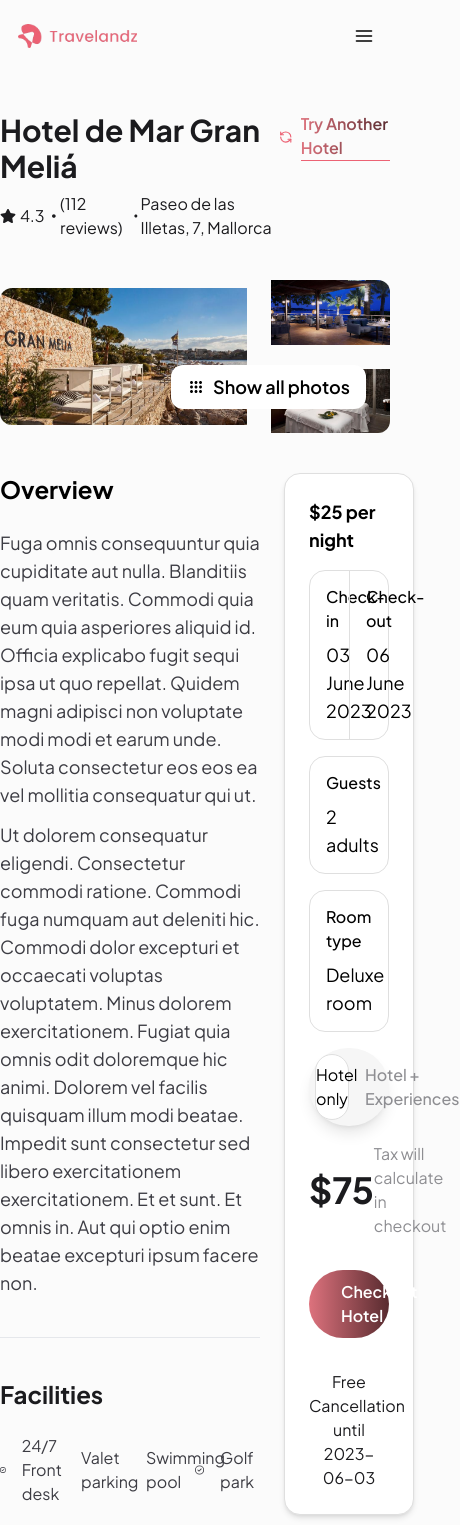
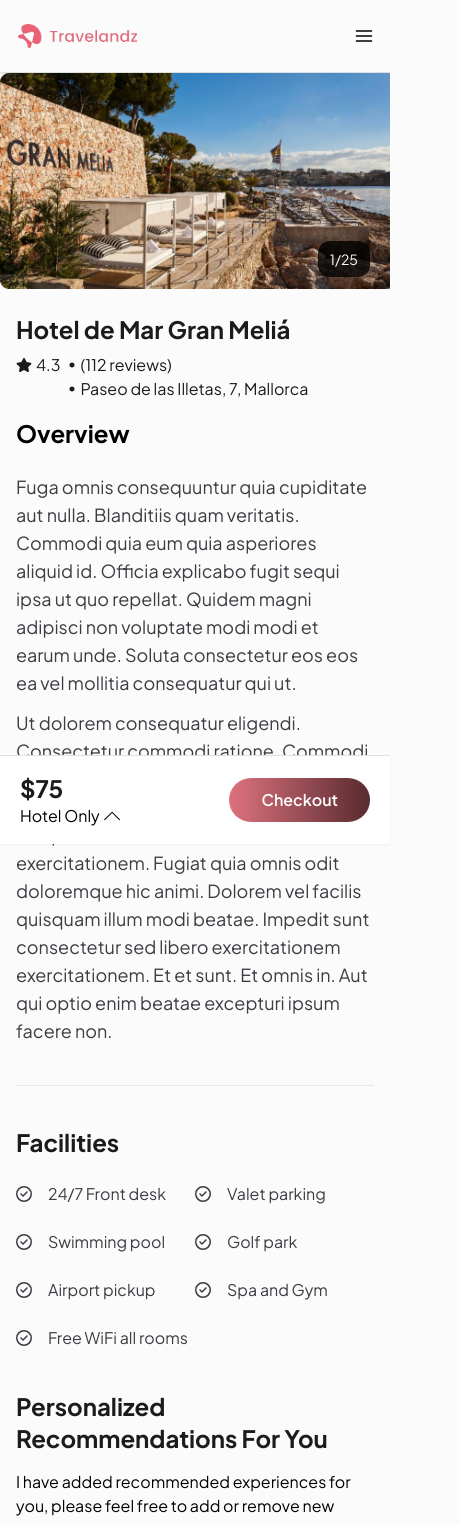
Before and after one commit to rakibulhasanbu/travelandz, a Next.js app: page /famous-destinations in a window 390 px wide. Shown: the top 1525 px of the page, 460 px wide, since content can reach past the window. Built offline with nearby package versions, Linux system fonts and the light colour scheme.

Commit message:
mobile responsive done

```diff
--- /dev/null
+++ b/app/components/famous-destinations/CheckoutSection.tsx
@@ -0,0 +1,59 @@
+'use client'
+
+import { FiPlus } from "react-icons/fi";
+import { SlArrowDown } from "react-icons/sl";
+
+interface TCheckout {
+    open?: boolean,
+    setOpen?: any
+}
+
+export default function CheckoutSection({ open, setOpen }: TCheckout) {
+    return (
+        <div className={`${open ? "fixed lg:hidden bottom-0 left-0 right-0 z-50" : "hidden"} lg:block w-full lg:w-4/12 h-fit rounded-2xl space-y-4 bg-white border border-borderColor shadow-md p-6`}>
+            <div className='flex items-center justify-between'>
+                <h3 className="text-lg font-bold">$25 per night</h3>
+                <SlArrowDown onClick={() => setOpen((prev: any) => !prev)} className="lg:hidden" />
+            </div>
+            <div className='rounded-2xl flex border border-borderColor'>
+                <div className='w-1/2 px-4 py-3.5 space-y-2'>
+                    <h4 className="font-medium">Check-in</h4>
+                    <p className="text-lg">03 June 2023</p>
+                </div>
+                <div className='w-1/2 px-4 py-3.5 space-y-2 border-l border-l-borderColor p-6'>
+                    <h4 className="font-medium">Check-out</h4>
+                    <p className="text-lg">06 June 2023</p>
+                </div>
+            </div>
+            <div className='rounded-2xl px-4 py-3.5 flex items-center justify-between border border-borderColor'>
+                <div className='space-y-2'>
+                    <h4 className="font-medium">Guests</h4>
+                    <p className="text-lg">2 adults</p>
+                </div>
+                <SlArrowDown className="text-2xl text-textDark" />
+            </div>
+            <div className='rounded-2xl px-4 py-3.5 flex items-center justify-between border border-borderColor'>
+                <div className='space-y-2'>
+                    <h4 className="font-medium">Room type</h4>
+                    <p className="text-lg">Deluxe room</p>
+                </div>
+                <FiPlus className="text-2xl text-textDark" />
+            </div>
+            <div className='my-4 flex items-center gap-4 p-1.5 shadow-lg bg-[#F6F6F6] rounded-full'>
+                <div className='w-1/2 border border-borderColor bg-white py-2 text-center rounded-full'>
+                    Hotel only
+                </div>
+                <p className="font-medium text-[#8E8E92]">Hotel + Experiences</p>
+            </div>
+
+            <div className='flex items-center justify-between'>
+                <h4 className="text-textDark text-4xl font-bold">$75</h4>
+                <p className="text-[#8E8E92]">Tax will calculate in checkout</p>
+            </div>
+            <div className='py-4'>
+                <button className="button w-full" >Checkout Hotel</button>
+            </div>
+            <h4 className="text-textDark text-center">Free Cancellation until 2023-06-03</h4>
+        </div>
+    );
+};
--- a/app/components/famous-destinations/CollapseSection.tsx
+++ b/app/components/famous-destinations/CollapseSection.tsx
@@ -37,7 +37,7 @@
                             <button className="text-[#4E4E4E] text-center px-3 py-1 rounded-full bg-[#F4F4F4]">Afternoon</button>
                             <button className="text-[#4E4E4E] text-center px-3 py-1 rounded-full bg-[#F4F4F4]">Dining</button>
                         </div>
-                        <div className='flex items-center gap-2 cursor-pointer'>
+                        <div className='hidden lg:flex items-center gap-2 cursor-pointer'>
                             <FaCirclePlus className="text-primary" />
                             <h3 className="text-lg font-semibold text-primary border-b border-b-primary">Add activity</h3>
                         </div>
@@ -45,6 +45,10 @@
                     <div className='py-4'>
                         <EventCard />
                     </div>
+                    <div className='lg:hidden flex items-center justify-center gap-2 cursor-pointer'>
+                        <FaCirclePlus className="text-primary" />
+                        <h3 className="text-lg font-semibold text-primary border-b border-b-primary">Add activity</h3>
+                    </div>
                 </div>
             }
         </div>
--- a/app/components/famous-destinations/FamousGallery.tsx
+++ b/app/components/famous-destinations/FamousGallery.tsx
@@ -9,32 +9,39 @@
 
 export default function FamousGallery() {
     return (
-        <div className='py-10'>
+        <div className='lg:py-10 flex flex-col-reverse lg:flex-col '>
             {/* this is header part  */}
-            <div className='flex items-start justify-between text-textDark'>
+            <div className='pt-6 lg:pt-0 flex items-start justify-between text-textDark'>
                 <div className=''>
-                    <h2 className="text-3xl font-bold pb-2">Hotel de Mar Gran Meliá</h2>
-                    <p className="flex items-center gap-1">
+                    <h2 className="text-2xl lg:text-3xl font-bold pb-2">Hotel de Mar Gran Meliá</h2>
+                    <p className="flex items-start lg:items-center gap-1">
                         <span className="flex items-center gap-1"><FaStar /> 4.3</span>
-                        <span className="flex items-center"><RxDotFilled /> (112 reviews)</span>
-                        <span className="flex items-center"><RxDotFilled /> Paseo de las Illetas, 7, Mallorca</span>
+                        <div className='flex flex-col lg:flex-row'>
+                            <span className="flex items-center"><RxDotFilled /> (112 reviews)</span>
+                            <span className="flex items-center"><RxDotFilled /> Paseo de las Illetas, 7, Mallorca</span>
+                        </div>
                     </p>
                 </div>
-                <div className='text-primary cursor-pointer flex items-center gap-2'>
+                <div className='text-primary cursor-pointer hidden lg:flex items-center gap-2'>
                     <LuRefreshCcw className="text-xl" /> <span className="border-b border-b-primary text-gradient">Try Another Hotel</span>
                 </div>
             </div>
             {/* this is image section part  */}
-            <div className='pt-10 flex items-center gap-6 relative'>
-                <div className=''>
-                    <Image placeholder="blur" src={hotelImage1} width={850} height={420} alt="hotel image" className="rounded-l-xl" />
+            <div className='lg:pt-10 flex items-center lg:gap-6 relative'>
+                <div className='-mx-4 lg:-mx-0'>
+                    <Image placeholder="blur" src={hotelImage1} width={850} height={420} alt="hotel image" className="lg:rounded-l-xl" />
                 </div>
-                <div className='flex flex-col gap-6'>
+                <div className='hidden lg:flex flex-col gap-6'>
                     <Image placeholder="blur" src={hotelImage2} width={412} height={223} alt="hotel image" className="rounded-tr-xl" />
                     <Image placeholder="blur" src={hotelImage3} width={412} height={223} alt="hotel image" className="rounded-br-xl" />
                 </div>
-                <div className='absolute right-6 bottom-6 flex items-center gap-2 rounded-xl bg-white px-4 py-2 font-semibold text-lg cursor-pointer z-10'>
-                    <CgMenuGridO /> <span>Show all photos</span>
+                <div className='absolute right-1 lg:right-6 bottom-3 lg:bottom-6 rounded-xl z-10'>
+                    <div className='hidden lg:flex items-center gap-2 bg-white  px-4 py-2  font-semibold text-lg cursor-pointer'>
+                        <CgMenuGridO /> <span>Show all photos</span>
+                    </div>
+                    <div className='rounded-xl px-3 py-2 bg-black/80 text-white text-sm'>
+                        1/25
+                    </div>
                 </div>
             </div>
         </div>
--- /dev/null
+++ b/app/components/famous-destinations/MobileCheckout.tsx
@@ -0,0 +1,28 @@
+'use client'
+
+import { useState } from "react";
+import { SlArrowDown, SlArrowUp } from "react-icons/sl";
+import CheckoutSection from "./CheckoutSection";
+
+export default function MobileCheckout() {
+    const [open, setOpen] = useState(false);
+    return (
+        <>
+            <div onClick={() => setOpen(prev => !prev)} className='lg:hidden fixed border-t border-t-borderColor shadow-sm bottom-0 left-0 right-0 flex items-center justify-between bg-white px-5 py-4 w-full'>
+                <div className=''>
+                    <h2 className="text-2xl font-bold text-textDark">$75</h2>
+                    <div className='flex items-center gap-1'>
+                        <p>Hotel Only</p>
+                        <SlArrowUp />
+                    </div>
+                </div>
+                <button className="button" >Checkout</button>
+            </div>
+            {
+                open && <div className={open && 'fixed top-0 left-0 right-0 z-50 bg-black/50 w-full h-full '}>
+                    <CheckoutSection open={open} setOpen={setOpen} />
+                </div>
+            }
+        </>
+    );
+};
--- a/app/components/famous-destinations/Overview.tsx
+++ b/app/components/famous-destinations/Overview.tsx
@@ -1,7 +1,6 @@
 import { FaRegCircleCheck } from "react-icons/fa6";
-import { FiPlus } from "react-icons/fi";
-import { SlArrowDown } from "react-icons/sl";
 import CollapseSection from "./CollapseSection";
+import CheckoutSection from "./CheckoutSection";
 
 export default function Overview() {
     const facilityData = [
@@ -28,10 +27,10 @@
         },
     ]
     return (
-        <div className='flex gap-6'>
+        <div className='flex flex-col lg:flex-row gap-6'>
             {/* Overview section here  */}
-            <div className='w-8/12'>
-                <h2 className="text-2xl font-bold pb-6">Overview</h2>
+            <div className='w-full lg:w-8/12'>
+                <h2 className="text-2xl font-bold pt-4 lg:pt-0 pb-6">Overview</h2>
                 <div className='space-y-3 text-[#3C3C43] text-lg'>
                     <p>
                         Fuga omnis consequuntur quia cupiditate aut nulla. Blanditiis quam veritatis. Commodi quia eum quia asperiores aliquid id. Officia explicabo fugit sequi ipsa ut quo repellat. Quidem magni adipisci non voluptate modi modi et earum unde. Soluta consectetur eos eos ea vel mollitia consequatur qui ut.
@@ -43,7 +42,7 @@
                 <hr className="text-borderColor my-10" />
                 <div className=''>
                     <h2 className="text-textDark text-2xl pb-6 font-bold">Facilities</h2>
-                    <div className='grid grid-cols-4 gap-y-6'>
+                    <div className='grid grid-cols-2 lg:grid-cols-4 gap-y-6'>
                         {
                             facilityData.map((facility, index) => (
                                 <div key={index} className='flex items-center gap-4'>
@@ -54,8 +53,9 @@
                         }
                     </div>
                 </div>
-                <div className='pt-10 pb-40'>
-                    <h3 className="text-3xl font-bold text-textDark pb-4">Personalized Recommendations For You</h3>
+
+                <div className='pt-10 pb-10 lg:pb-40'>
+                    <h3 className="text-2xl lg:text-3xl font-bold text-textDark pb-4">Personalized Recommendations For You</h3>
                     <p>I have added recommended experiences for you, please feel free to add or remove new ones.</p>
                     <div className='py-10 space-y-6'>
 
@@ -67,48 +67,7 @@
                 </div>
             </div>
             {/* checkout section here  */}
-            <div className='w-4/12 h-fit rounded-2xl space-y-4 bg-white border border-borderColor shadow-md p-6'>
-                <h3 className="text-lg font-bold">$25 per night</h3>
-                <div className='rounded-2xl flex border border-borderColor'>
-                    <div className='w-1/2 px-4 py-3.5 space-y-2'>
-                        <h4 className="font-medium">Check-in</h4>
-                        <p className="text-lg">03 June 2023</p>
-                    </div>
-                    <div className='w-1/2 px-4 py-3.5 space-y-2 border-l border-l-borderColor p-6'>
-                        <h4 className="font-medium">Check-out</h4>
-                        <p className="text-lg">06 June 2023</p>
-                    </div>
-                </div>
-                <div className='rounded-2xl px-4 py-3.5 flex items-center justify-between border border-borderColor'>
-                    <div className='space-y-2'>
-                        <h4 className="font-medium">Guests</h4>
-                        <p className="text-lg">2 adults</p>
-                    </div>
-                    <SlArrowDown className="text-2xl text-textDark" />
-                </div>
-                <div className='rounded-2xl px-4 py-3.5 flex items-center justify-between border border-borderColor'>
-                    <div className='space-y-2'>
-                        <h4 className="font-medium">Room type</h4>
-                        <p className="text-lg">Deluxe room</p>
-                    </div>
-                    <FiPlus className="text-2xl text-textDark" />
-                </div>
-                <div className='my-4 flex items-center gap-4 p-1.5 shadow-lg bg-[#F6F6F6] rounded-full'>
-                    <div className='w-1/2 border border-borderColor bg-white py-2 text-center rounded-full'>
-                        Hotel only
-                    </div>
-                    <p className="font-medium text-[#8E8E92]">Hotel + Experiences</p>
-                </div>
-
-                <div className='flex items-center justify-between'>
-                    <h4 className="text-textDark text-4xl font-bold">$75</h4>
-                    <p className="text-[#8E8E92]">Tax will calculate in checkout</p>
-                </div>
-                <div className='py-4'>
-                    <button className="button w-full" >Checkout Hotel</button>
-                </div>
-                <h4 className="text-textDark text-center">Free Cancellation until 2023-06-03</h4>
-            </div>
+            <CheckoutSection />
         </div>
     );
 };
--- a/app/components/shared/Navbar.tsx
+++ b/app/components/shared/Navbar.tsx
@@ -6,6 +6,7 @@
 
 export default function Navbar() {
     return (
+        <div className='border-b border-b-borderColor shadow-sm'>
             <div className='container mx-auto flex items-center justify-between px-4 lg:px-0 py-6'>
                 <Link href={'/'}>
                     <Image src={logo} width={170} height={35} alt="logo" className="w-[123px] h-6 object-contain" />
@@ -22,5 +23,6 @@
                     <FiMenu />
                 </div>
             </div>
+        </div>
     );
 };
--- a/app/famous-destinations/page.tsx
+++ b/app/famous-destinations/page.tsx
@@ -1,11 +1,13 @@
 import FamousGallery from "../components/famous-destinations/FamousGallery";
+import MobileCheckout from "../components/famous-destinations/MobileCheckout";
 import Overview from "../components/famous-destinations/Overview";
 
 export default function FamousDestinationPage() {
     return (
-        <div className='container mx-auto'>
+        <div className='container mx-auto px-4 lg:px-0'>
             <FamousGallery />
             <Overview />
+            <MobileCheckout />
         </div>
     );
 };
```
Lines whose indentation alone changed are shown as unchanged.
